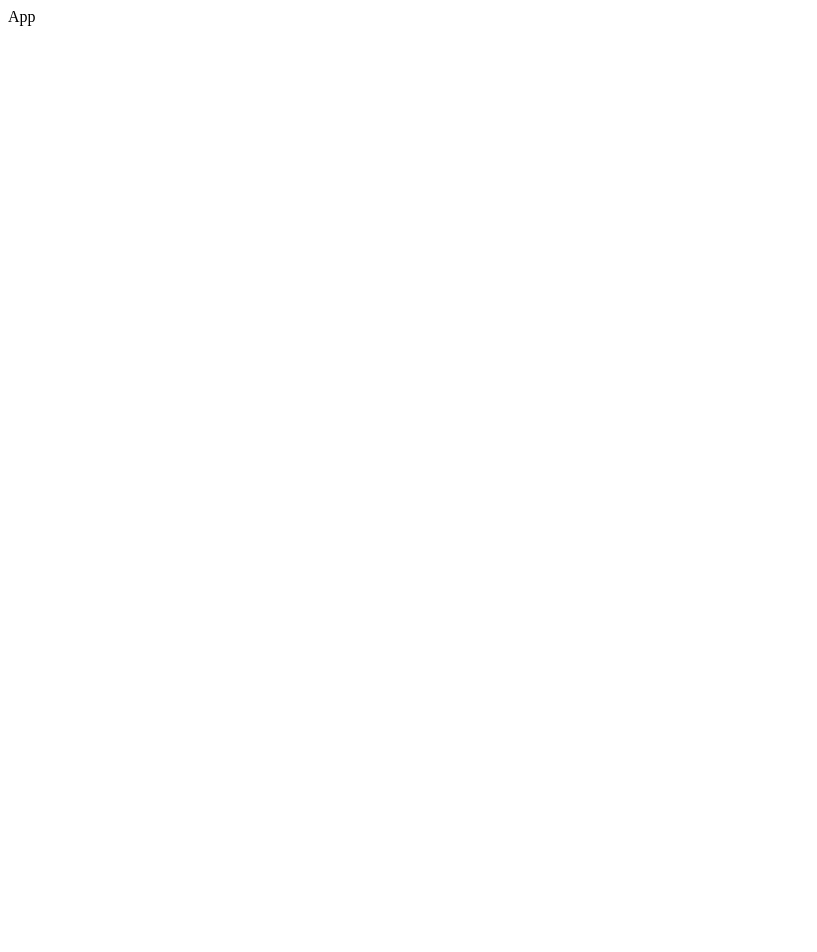
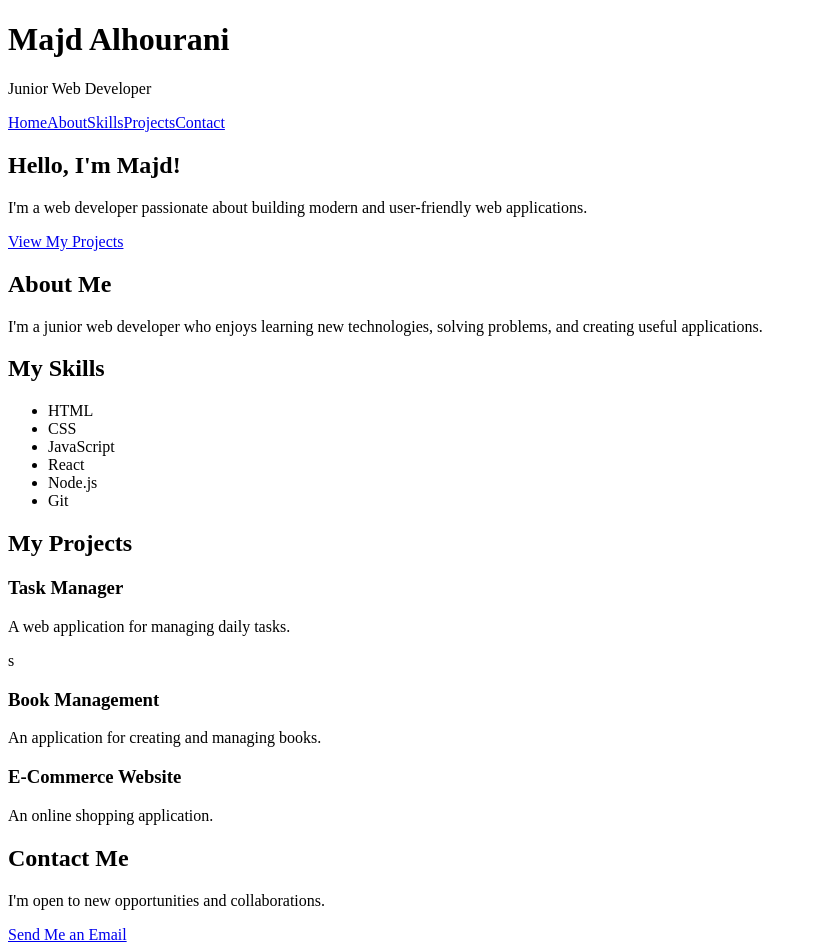
Before and after one commit to majd-hourani/jsx, a React (Vite) app: page / in a window 1280 px wide. Shown: the top 952 px of the page, without its empty margins (0-817 px from the left). Before the commit the page ends 800 px from the top, so only its background shows below. Built offline with nearby package versions, Linux system fonts and the light colour scheme.

Commit message:
Create a developer portfolio using JSX markup

```diff
--- a/src/main.jsx
+++ b/src/main.jsx
@@ -2,11 +2,85 @@ import { StrictMode } from "react";
 import { createRoot } from "react-dom/client";
 
 function App() {
-  return <div>App</div>;
+  return (
+    <div>
+      <header>
+        <h1>Majd Alhourani</h1>
+        <p>Junior Web Developer</p>
+
+        <nav>
+          <a href="#home">Home</a>
+          <a href="#about">About</a>
+          <a href="#skills">Skills</a>
+          <a href="#projects">Projects</a>
+          <a href="#contact">Contact</a>
+        </nav>
+      </header>
+
+      <main>
+        <section id="home">
+          <h2>Hello, I'm Majd!</h2>
+          <p>
+            I'm a web developer passionate about building modern and
+            user-friendly web applications.
+          </p>
+          <a href="#projects">View My Projects</a>
+        </section>
+
+        <section id="about">
+          <h2>About Me</h2>
+          <p>
+            I'm a junior web developer who enjoys learning new technologies,
+            solving problems, and creating useful applications.
+          </p>
+        </section>
+
+        <section id="skills">
+          <h2>My Skills</h2>
+          <ul>
+            <li>HTML</li>
+            <li>CSS</li>
+            <li>JavaScript</li>
+            <li>React</li>
+            <li>Node.js</li>
+            <li>Git</li>
+          </ul>
+        </section>
+
+        <section id="projects">
+          <h2>My Projects</h2>
+
+          <article>
+            <h3>Task Manager</h3>
+            <p>A web application for managing daily tasks.</p>s
+          </article>
+
+          <article>
+            <h3>Book Management</h3>
+            <p>An application for creating and managing books.</p>
+          </article>
+
+          <article>
+            <h3>E-Commerce Website</h3>
+            <p>An online shopping application.</p>
+          </article>
+        </section>
+
+        <section id="contact">
+          <h2>Contact Me</h2>
+          <p>I'm open to new opportunities and collaborations.</p>
+          <a href="mailto:majd@example.com">Send Me an Email</a>
+        </section>
+      </main>
+
+      <footer>
+        <p>Copyright 2026 Majd Alhourani.</p>
+      </footer>
+    </div>
+  );
 }
 
 const rootElement = document.getElementById("root");
-
 const root = createRoot(rootElement);
 
 root.render(
```
